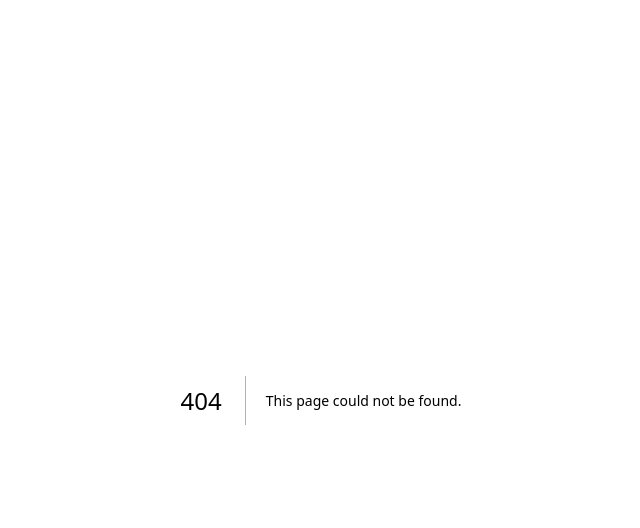
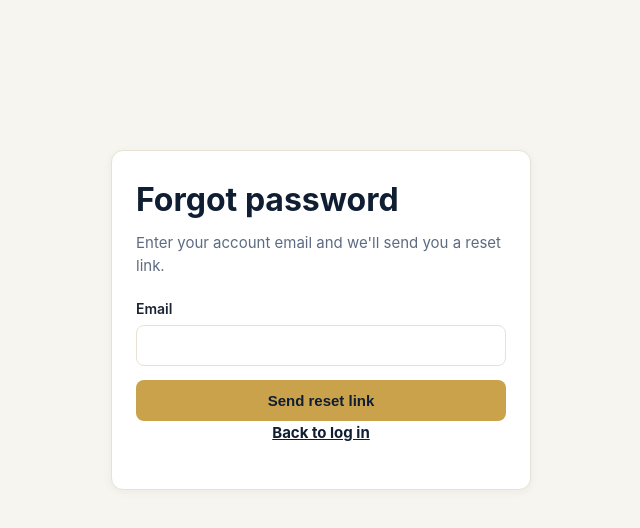
Before and after one commit to luxuryleads/luxury-leads, a Next.js app: page /forgot-password in a window 1280 px wide. Before the commit this address had no page. Shown: the top 528 px of the page, without its empty margins (319-959 px from the left). Built offline with nearby package versions, Linux system fonts and the light colour scheme.

Commit message:
Add admin partner tools, password change, and forgot-password flow

```diff
--- /dev/null
+++ b/src/app/forgot-password/page.tsx
@@ -0,0 +1,48 @@
+'use client';
+import { useState } from 'react';
+import Link from 'next/link';
+export default function ForgotPasswordPage() {
+  const [email, setEmail] = useState('');
+  const [done, setDone] = useState(false);
+  const [busy, setBusy] = useState(false);
+  async function submit(e: React.FormEvent) {
+    e.preventDefault();
+    setBusy(true);
+    try {
+      await fetch('/api/auth/forgot-password', {
+        method: 'POST',
+        headers: { 'Content-Type': 'application/json' },
+        body: JSON.stringify({ email }),
+      });
+      setDone(true);
+    } finally { setBusy(false); }
+  }
+  return (
+    <div className="auth-wrap">
+      <div className="card auth-card">
+        <h1>Forgot password</h1>
+        {done ? (
+          <>
+            <p>If an account exists for <strong>{email}</strong>, a reset link is on its way. It expires in 1 hour.</p>
+            <p className="auth-switch"><Link href="/login">Back to log in</Link></p>
+          </>
+        ) : (
+          <>
+            <p>Enter your account email and we&apos;ll send you a reset link.</p>
+            <form onSubmit={submit}>
+              <div className="field">
+                <label className="field-label" htmlFor="email">Email</label>
+                <input id="email" className="input" type="email" required value={email}
+                  onChange={(e) => setEmail(e.target.value)} autoComplete="email" />
+              </div>
+              <button className="btn btn-primary" style={{ width: '100%' }} disabled={busy}>
+                {busy ? 'Sending…' : 'Send reset link'}
+              </button>
+            </form>
+            <p className="auth-switch"><Link href="/login">Back to log in</Link></p>
+          </>
+        )}
+      </div>
+    </div>
+  );
+}
```
